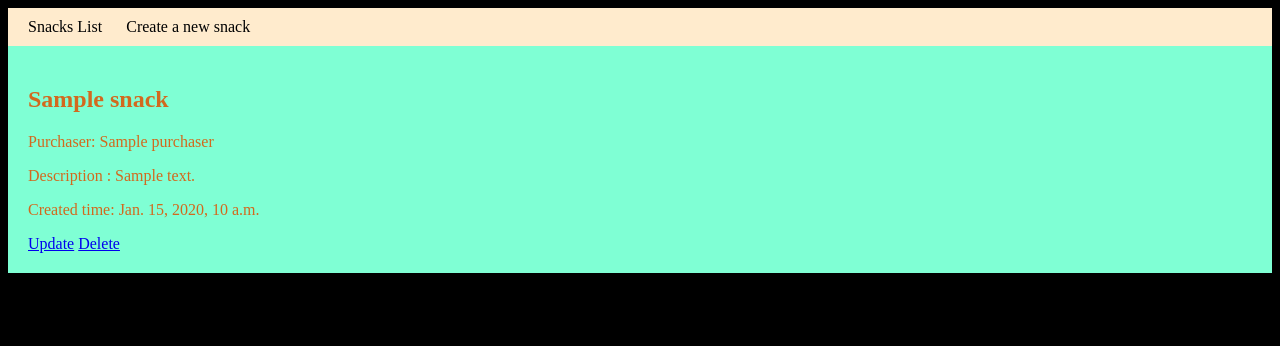
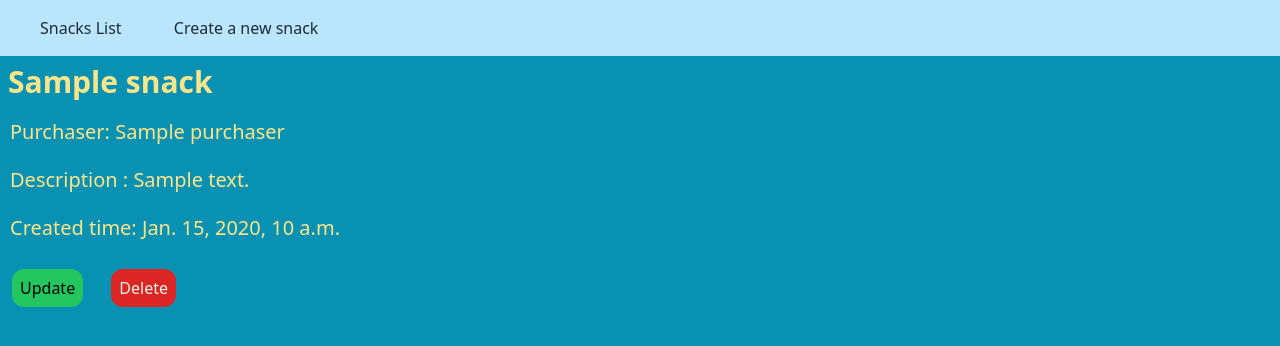
Before and after one commit to welly091/django-CRUD, a Django app: template snacks_crud_project/templates/snack_detail.html in a window 1280 px wide. Shown: the top 346 px of the page. Run offline with Django 3.2, Linux system fonts and the light colour scheme; the template is opened without the code that fills it: most values are stand-ins (such as "Sample title", 1, 10 or a date in 2020); some libraries are stand-ins or nearby versions.

Commit message:
lab29 finished- style added to previous lab

```diff
--- a/snacks_crud_project/templates/base.html
+++ b/snacks_crud_project/templates/base.html
@@ -1,19 +1,27 @@
-{% load static %}
 <!DOCTYPE html>
 <html lang="en">
 <head>
     <meta charset="UTF-8">
-    <link rel="stylesheet" href="{% static 'base.css' %}" >
+    <script src="https://cdn.tailwindcss.com"></script>
     <title>{% block title %}{% endblock title %}</title>
+    <style>
+        label{
+            padding: 20px;
+        }
+        p{
+            padding: 10px;
+        }
+    </style>
 </head>
-<body>
-    <div class="links">
-        <a href="{% url 'SnackListView' %}">Snacks List</a>
-        <a href="{% url 'SnackCreateView' %}">Create a new snack</a>
+<body class="bg-cyan-600">
+    <div class="bg-sky-200 p-4 ">
+        <a class="px-6 text-gray-800 hover:text-red-600" href="{% url 'SnackListView' %}">Snacks List</a>
+        <a class="px-6 text-gray-800 hover:text-red-600" href="{% url 'SnackCreateView' %}">Create a new snack</a>
     </div>
-    <div class="list">
+    <div class="divide-y">
         {% block content %}
         {% endblock content%}
     </div>
+
 </body>
 </html>
--- a/snacks_crud_project/templates/snack_detail.html
+++ b/snacks_crud_project/templates/snack_detail.html
@@ -3,14 +3,16 @@
 {% block title %} Detail page {% endblock title %}
 
 {% block content %}
-    <div>
-        <h2>{{snack.title}}</h2>
-        <p>Purchaser: {{snack.purchaser}}</p>
-        <p>Description : {{snack.description}}</p>
-        <p>Created time: {{snack.created}}</p>
-    </div>
-    <div>
-        <a href="{% url 'SnackUpdateView' snack.pk%}">Update</a>
-        <a href="{% url 'SnackDeleteView' snack.pk%}">Delete</a>
+    <div >
+        <h2 class="text-3xl text-amber-200 font-semibold p-2">{{snack.title}}</h2>
+        <p class="text-xl text-amber-200">Purchaser: {{snack.purchaser}}</p>
+        <p class="text-xl text-amber-200">Description : {{snack.description}}</p>
+        <p class="text-xl text-amber-200">Created time: {{snack.created}}</p>
+        <div class="py-6">
+            <a class="p-2 m-3 bg-green-500 rounded-xl " href="{% url 'SnackUpdateView' snack.pk%}">Update</a>
+            <a class="p-2 m-3 bg-red-600 rounded-xl text-emerald-100" href="{% url 'SnackDeleteView' snack.pk%}">Delete</a>
+        </div>
+
+
     </div>
 {% endblock content%}
--- a/snacks_crud_project/templates/snack_list.html
+++ b/snacks_crud_project/templates/snack_list.html
@@ -4,7 +4,7 @@
 
 {% block content %}
     {% for snack in object_list %}
-    <div>
+    <div class="p-4 bg-indigo-400 hover:text-red-400 grid place-content-center ">
         <a href="{% url 'SnackDetailView' snack.pk%}">Snack {{snack.title}} is purchased by {{snack.purchaser}}.</a>
     </div>
     {% endfor %}
```
Also changed, not shown: snacks_crud_project/templates/snack_create.html (+4 -3 lines), snacks_crud_project/templates/snack_delete.html (+4 -3 lines), snacks_crud_project/templates/snack_update.html (+4 -3 lines), README.md, snacks_crud_project/db.sqlite3.
